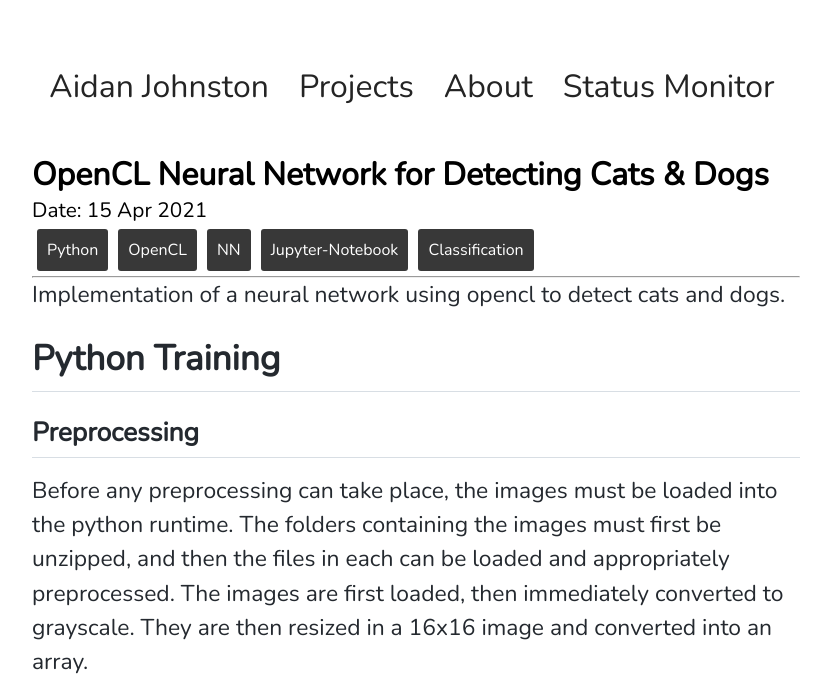
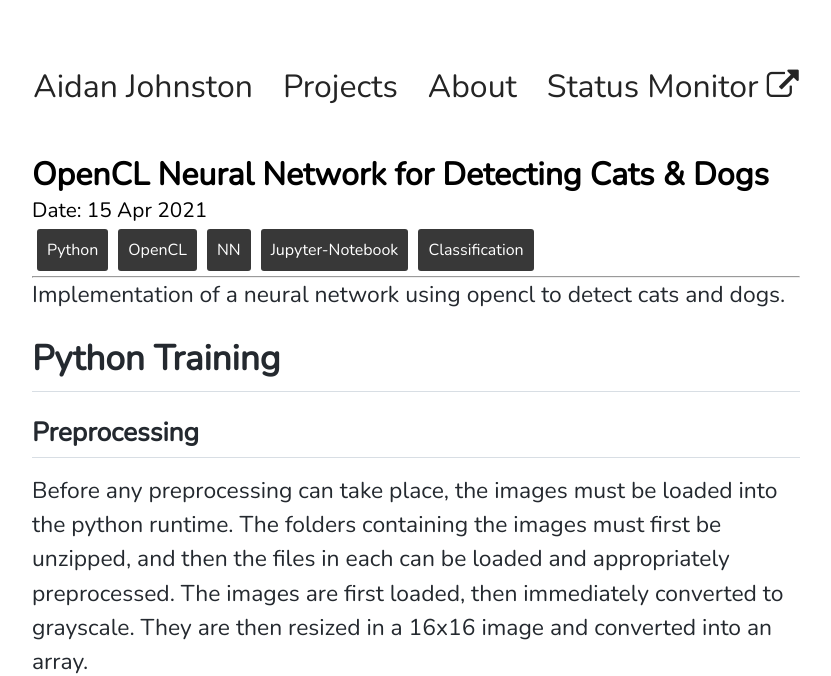
Before and after one commit to AidanJohnston/AidanJohnston.github.io, a Jekyll site: the page built from _posts/2021-04-15-catDog.md, in a window 1280 px wide. Shown: the top 676 px of the page, without its empty margins (224-1055 px from the left). Built offline with Jekyll 4.4.1, drawn with Linux system fonts in a browser that asks for light colours; grey boxes are pictures that could not be loaded.

Commit message:
icon rename

```diff
--- a/_includes/navigation.html
+++ b/_includes/navigation.html
@@ -4,5 +4,5 @@
           {{ item.name }}
         </a>
     {% endfor %}
-    <a href="https://status.aidanjohnston.ca" target="_blank">Status Monitor <span class="fa fa-external"></span></a>
+    <a href="https://status.aidanjohnston.ca" target="_blank">Status Monitor <span class="fa fa-external-link"></span></a>
 </nav>
```
